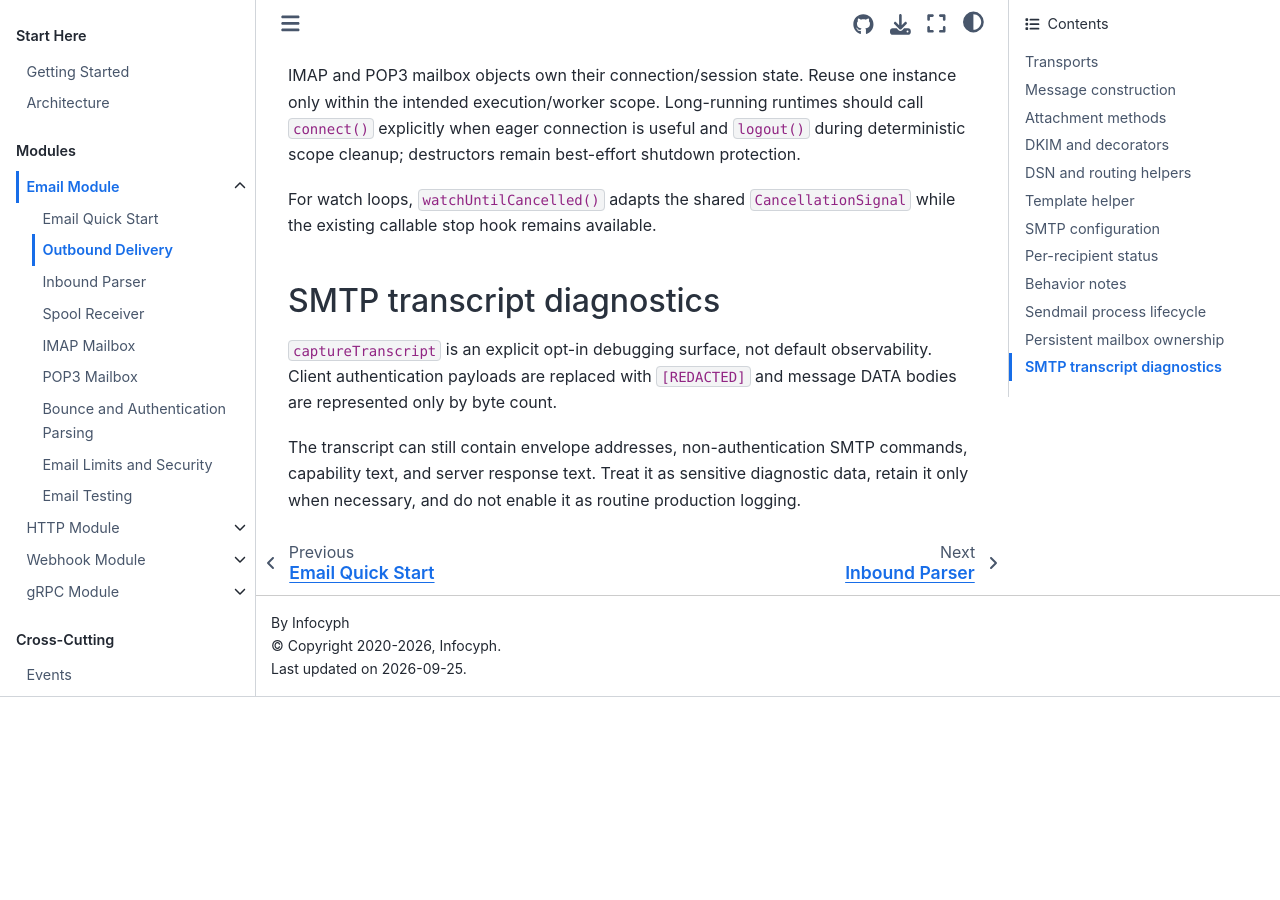
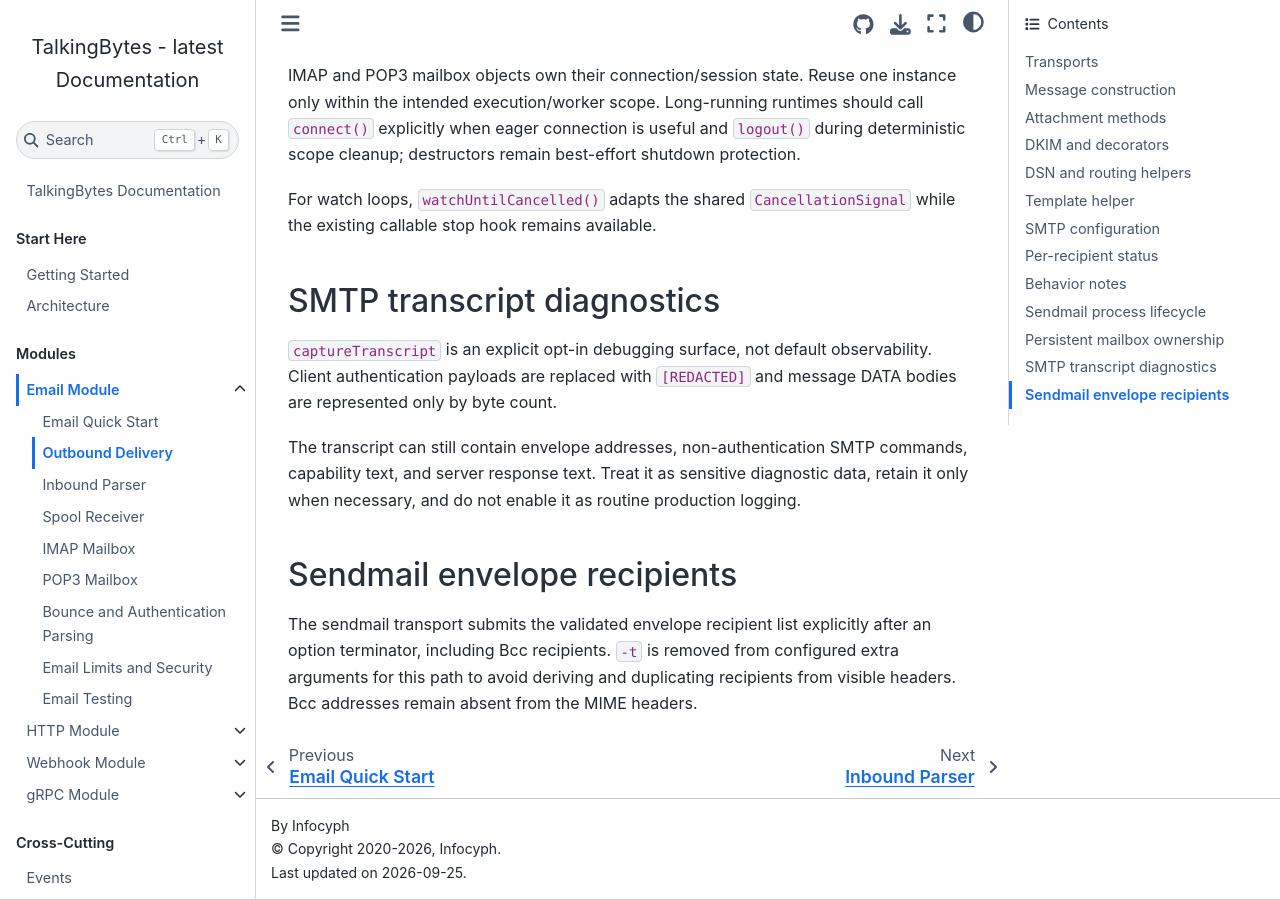
Before and after one commit to infocyph/TalkingBytes, a Sphinx documentation site: the page built from docs/email/outbound.rst, in a window 1280 px wide and 900 px high, scrolled down 3327 px. Built offline with Sphinx 7.4.7 and the Sphinx Book theme 1.1.4, drawn with Linux system fonts in a browser that asks for light colours; before the commit the page ends 4024 px from its top, so only the background shows below that.

Commit message:
docs(email): document sendmail envelope submission

```diff
--- a/docs/email/outbound.rst
+++ b/docs/email/outbound.rst
@@ -144,3 +144,12 @@
 commands, capability text, and server response text. Treat it as sensitive
 diagnostic data, retain it only when necessary, and do not enable it as routine
 production logging.
+
+Sendmail envelope recipients
+----------------------------
+
+The sendmail transport submits the validated envelope recipient list explicitly
+after an option terminator, including Bcc recipients. ``-t`` is removed from
+configured extra arguments for this path to avoid deriving and duplicating
+recipients from visible headers. Bcc addresses remain absent from the MIME
+headers.
```
